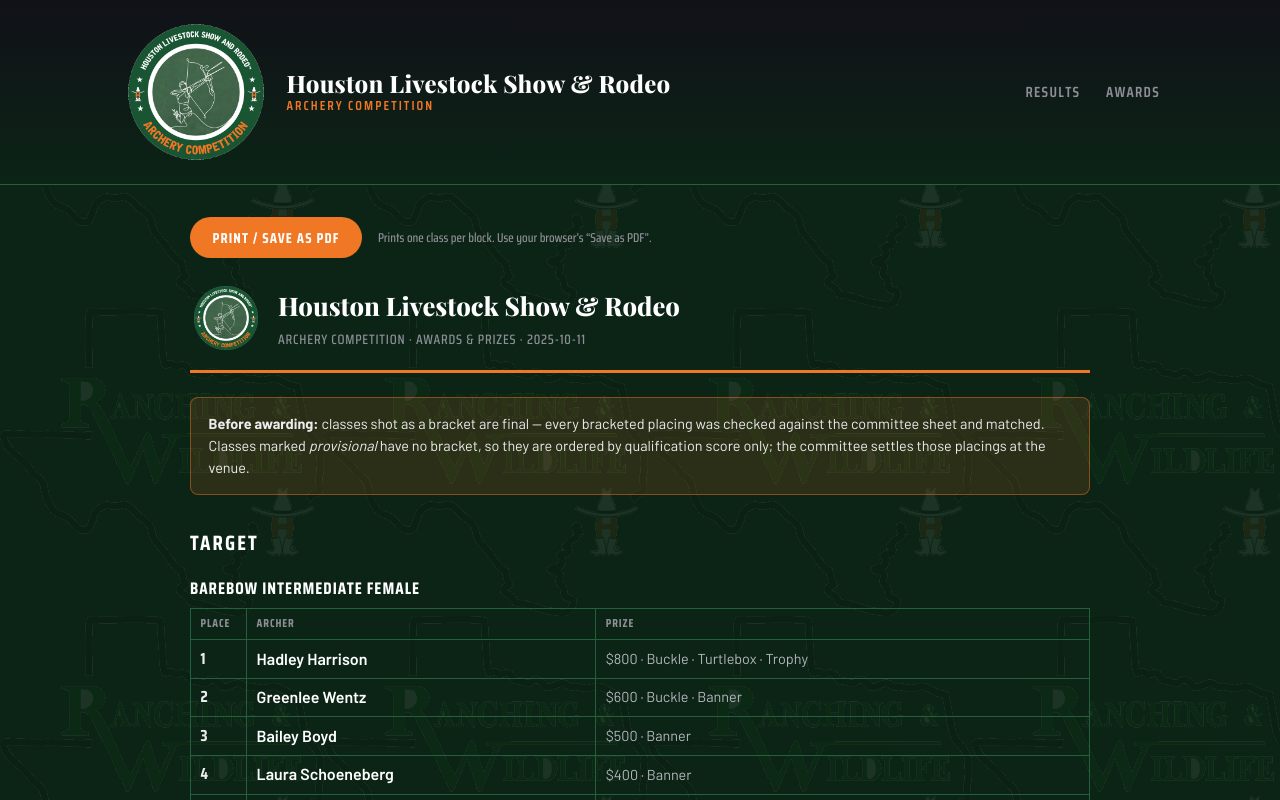
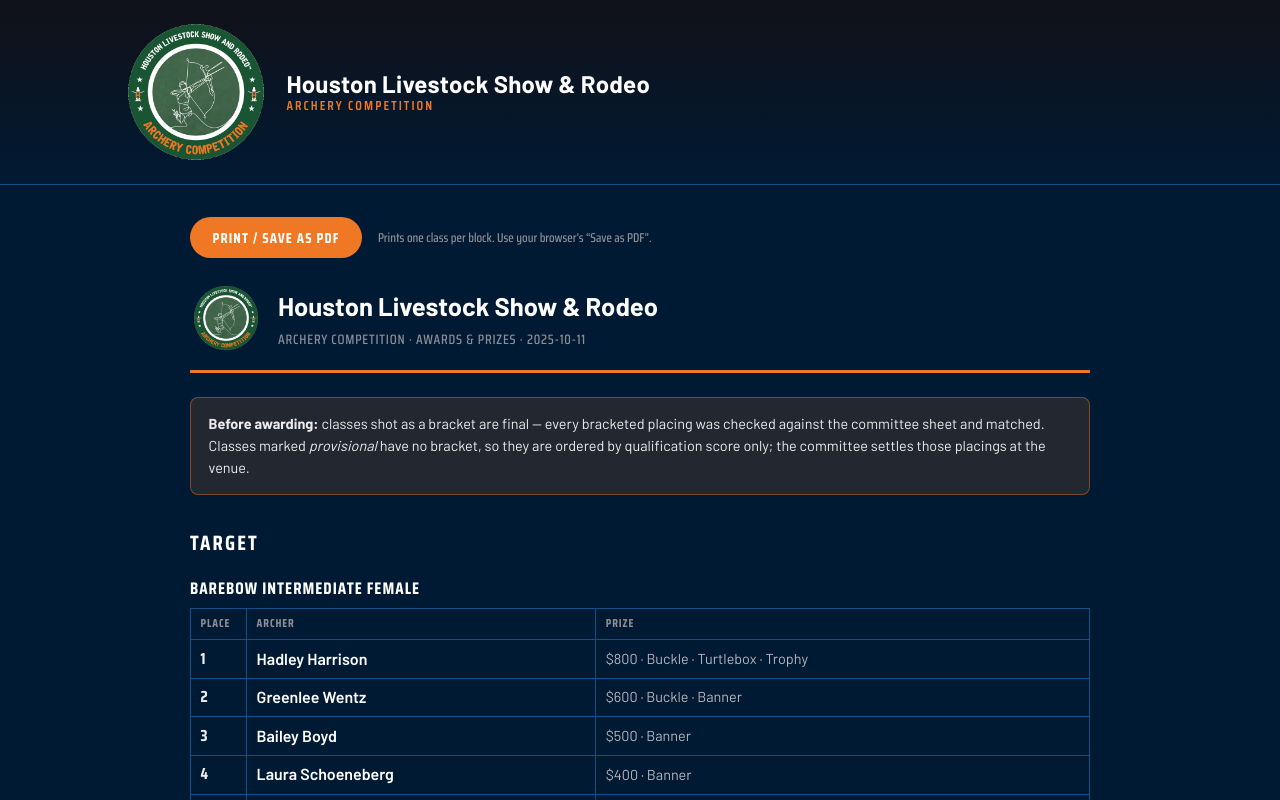
Before and after one commit to mhojnacki979/hlsr-archery, a Next.js app: page /hlsr-archery/awards in a window 1280 px wide. Shown: the top 800 px of the page. Built offline with nearby package versions, Linux system fonts and the light colour scheme.

Commit message:
Rebrand: Rodeo Navy palette, sans-serif fonts, spell out HLSR, remove backdrop + Awards nav (page still reachable by link)

```diff
--- a/app/awards/page.tsx
+++ b/app/awards/page.tsx
@@ -5,7 +5,7 @@
 import { PrintButton } from './print-button'
 
 export const metadata: Metadata = {
-  title: 'Awards & Prizes — HLSR Archery Competition',
+  title: 'Awards & Prizes — Houston Livestock Show and Rodeo Archery Competition',
   robots: { index: false, follow: false },
 }
 
--- a/app/globals.css
+++ b/app/globals.css
@@ -5,15 +5,14 @@
  */
 
 :root {
-  /* Color tokens — HLSR green, sampled from the Archery Competition badge
-     (ring #195533, inner circle #44684c). Darker shades carry the page. */
-  --bg: #0b2416;
-  --seal-green: #195533;
-  --surface: #123a22;
-  --surface-raised: #195533;
-  --surface-strip: #0e2e1b;
-  --border: #24603c;
-  --border-strong: #33794e;
+  /* Color tokens — Rodeo Navy (#002e5d), the HLSR primary. Darker shades
+     carry the page; #002e5d anchors the card surfaces. */
+  --bg: #001a33;
+  --surface: #002e5d;
+  --surface-raised: #063d76;
+  --surface-strip: #001327;
+  --border: #12508c;
+  --border-strong: #1f66a4;
   --text: #ececee;
   --text-secondary: #b6b6bd;
   --text-muted: #8e8e96;
@@ -31,7 +30,7 @@
   --silver: #c9ccd4;
   --bronze: #cd7f32;
 
-  /* Accent maps to 4-H green */
+  /* Accent maps to HLSR orange */
   --accent: var(--red);
   --accent-soft: var(--red-soft);
   --accent-border: var(--red-border);
@@ -43,7 +42,7 @@
   --rank3-text: #d8a24a;
 
   /* Typography tokens (populated by next/font in layout.tsx) */
-  --font-display: var(--font-playfair), 'Playfair Display', georgia, serif;
+  --font-display: var(--font-barlow), 'Barlow', system-ui, sans-serif;
   --font-body: var(--font-barlow), 'Barlow', system-ui, sans-serif;
   --font-condensed: var(--font-saira), 'Saira Condensed', 'Barlow Condensed', sans-serif;
   --font-heavy: var(--font-anton), 'Anton', 'Arial Narrow', sans-serif;
@@ -2069,31 +2068,3 @@
     page-break-before: auto;
   }
 }
-
-/* ---------- Ranching & Wildlife step-and-repeat backdrop ---------- */
-
-/* Tile is the real mark at 30% of full size, kept in its own colours — it
-   reads against the dark green on its own, so it is never filtered. */
-.brand-backdrop {
-  position: fixed;
-  inset: 0;
-  z-index: 0;
-  pointer-events: none;
-  background-repeat: repeat;
-  background-size: 324px auto;
-  opacity: 0.07;
-}
-
-/* Content sits above the backdrop. */
-.site-header,
-.site-main,
-.site-footer {
-  position: relative;
-  z-index: 1;
-}
-
-@media print {
-  .brand-backdrop {
-    display: none !important;
-  }
-}
--- a/app/layout.tsx
+++ b/app/layout.tsx
@@ -1,16 +1,9 @@
 import type { Metadata } from 'next'
 import type { ReactNode } from 'react'
-import { Anton, Barlow, Playfair_Display, Saira_Condensed } from 'next/font/google'
+import { Anton, Barlow, Saira_Condensed } from 'next/font/google'
 import Link from 'next/link'
 import { asset } from '@/lib/asset'
 import './globals.css'
-
-// Editorial Didone headline.
-const playfair = Playfair_Display({
-  weight: ['700', '800', '900'],
-  subsets: ['latin'],
-  variable: '--font-playfair',
-})
 
 // Body copy.
 const barlow = Barlow({
@@ -34,23 +27,16 @@
 })
 
 export const metadata: Metadata = {
-  title: 'HLSR Archery Competition',
+  title: 'Houston Livestock Show and Rodeo Archery Competition',
   description:
     'Houston Livestock Show & Rodeo Archery Competition — qualification standings, single-elimination brackets, and 3D results, powered by Eyes on Score.',
 }
 
 export default function RootLayout({ children }: { children: ReactNode }) {
-  const fontClasses = `${playfair.variable} ${barlow.variable} ${saira.variable} ${anton.variable}`
+  const fontClasses = `${barlow.variable} ${saira.variable} ${anton.variable}`
   return (
     <html lang="en" className={fontClasses}>
       <body>
-        {/* Ranching & Wildlife step-and-repeat. Inline background-image so the
-            deployment base path is applied; CSS url() would not get it. */}
-        <div
-          className="brand-backdrop"
-          aria-hidden="true"
-          style={{ backgroundImage: `url(${asset('/brand/ranching-wildlife-tile.png')})` }}
-        />
         <header className="site-header">
           <div className="site-header-inner">
             <Link
@@ -69,14 +55,6 @@
                 <span className="hlsr-wordmark-sub">Archery Competition</span>
               </span>
             </Link>
-            <nav className="site-nav" aria-label="Primary">
-              <Link href="/" className="site-nav-link">
-                Results
-              </Link>
-              <Link href="/awards" className="site-nav-link">
-                Awards
-              </Link>
-            </nav>
           </div>
         </header>
         <main className="site-main">{children}</main>
--- a/scripts/sync-hlsr.ts
+++ b/scripts/sync-hlsr.ts
@@ -28,7 +28,7 @@
 const YEAR = 2026
 const EVENT = {
   year: YEAR,
-  name: '2026 HLSR Archery Competition',
+  name: '2026 Houston Livestock Show and Rodeo Archery Competition',
   venue: 'Houston Livestock Show & Rodeo',
 }
 const SEGMENTS = [
```
Also changed, not shown: public/brand/ranching-wildlife-tile.png (deleted), src/data/hlsr/2026.json.
